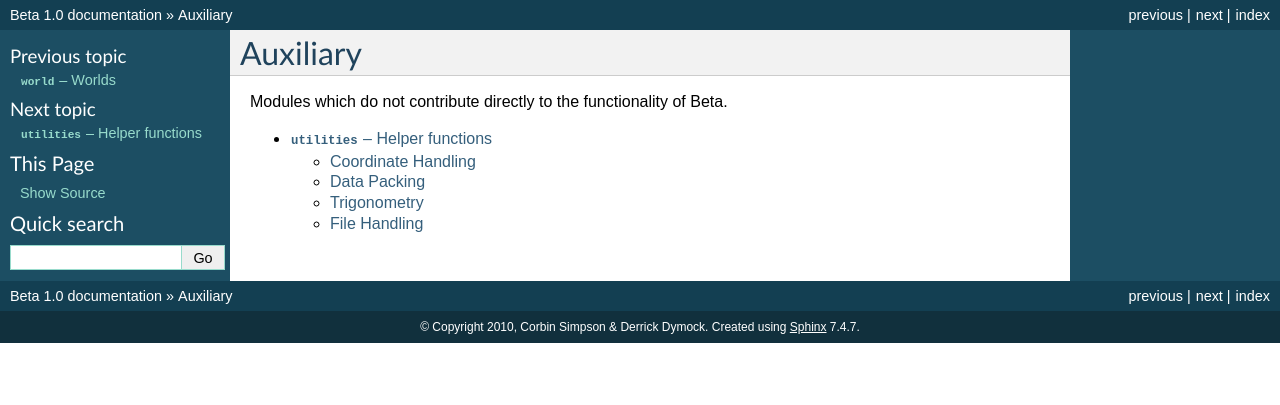
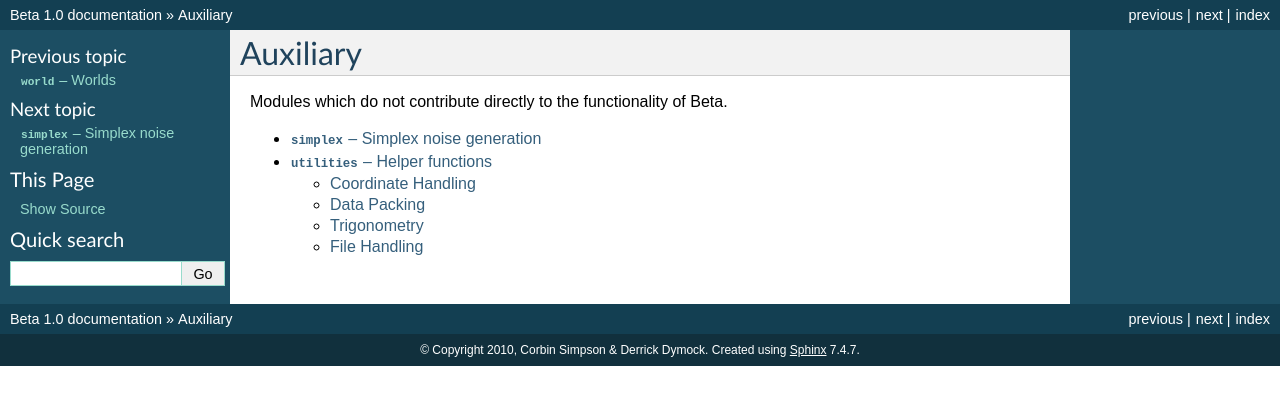
Before and after one commit to bravoserver/bravo, a Sphinx documentation site: the page built from docs/aux.rst, in a window 1280 px wide. Shown: the top 405 px of the page. Built offline with Sphinx 7.4.7, drawn with Linux system fonts in a browser that asks for light colours; formulas are drawn with MathJax 3.

Commit message:
Add simplex to docs.
Heh, forgot this.

```diff
--- a/docs/aux.rst
+++ b/docs/aux.rst
@@ -6,4 +6,5 @@ Modules which do not contribute directly to the functionality of Beta.
 
 .. toctree::
 
+   simplex
    utilities
--- /dev/null
+++ b/docs/simplex.rst
@@ -0,0 +1,9 @@
+=======================================
+``simplex`` -- Simplex noise generation
+=======================================
+
+.. autofunction:: beta.simplex.reseed
+
+.. autofunction:: beta.simplex.simplex
+
+.. autofunction:: beta.simplex.octaves
```
